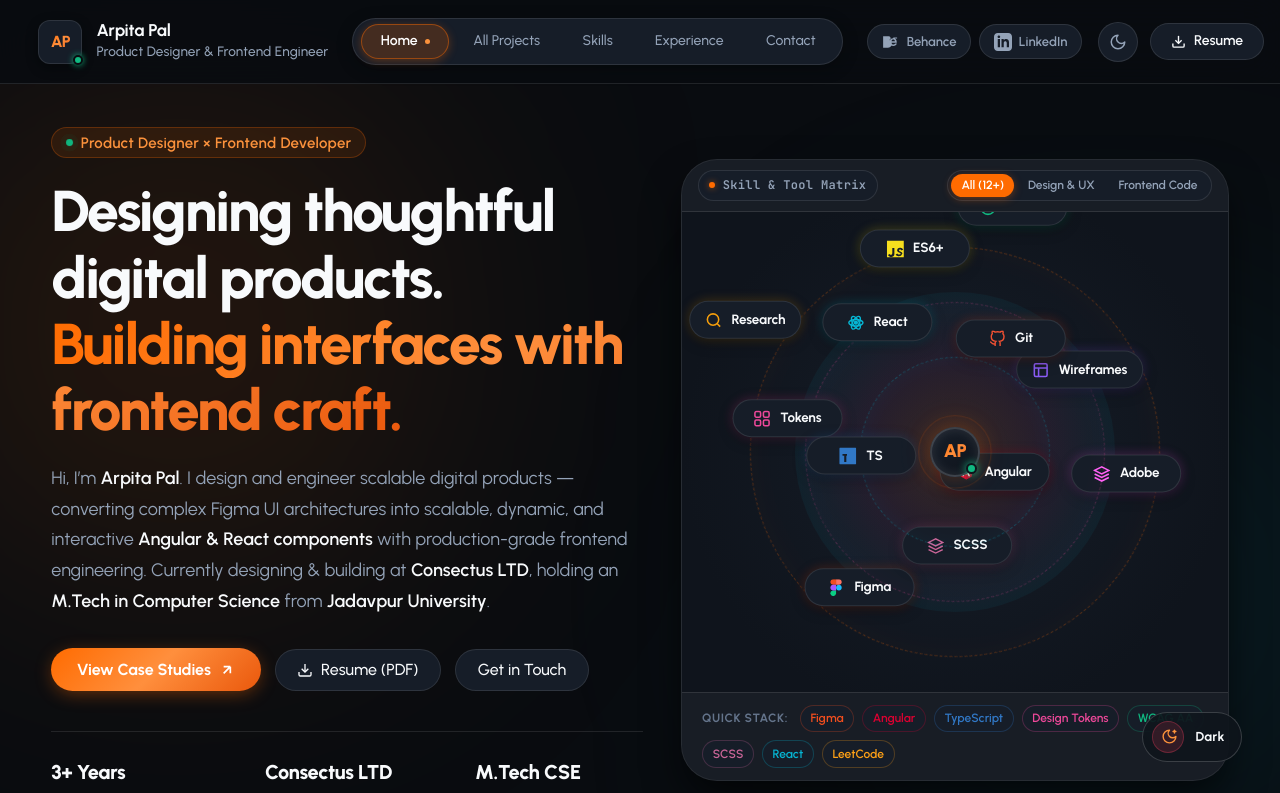
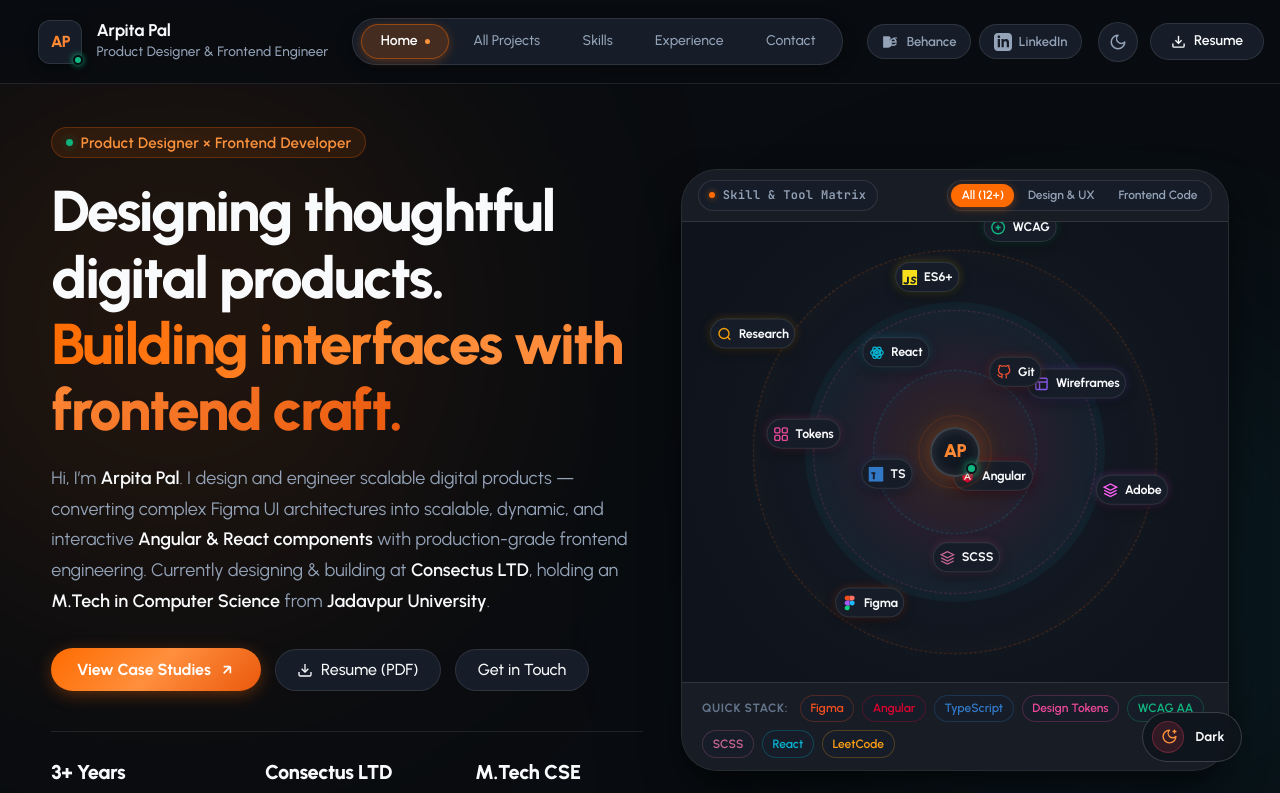
Before and after one commit to Arpitaa26/Arpita-Pal-Portfolio, an Angular app: page / in a window 1280 px wide. Shown: the top 793 px of the page. Built offline with nearby package versions, Linux system fonts and the light colour scheme.

Commit message:
fix(hero): refine pill badges to sleek proportional size, spread radii to 202/142/82 for beautiful zero-overlap celestial orbit

```diff
--- a/src/app/components/hero/hero.component.scss
+++ b/src/app/components/hero/hero.component.scss
@@ -234,8 +234,8 @@
 .orbit-canvas {
   position: relative;
   width: 100%;
-  height: 480px;
-  min-height: 480px;
+  height: 460px;
+  min-height: 460px;
   display: flex;
   align-items: center;
   justify-content: center;
@@ -258,21 +258,21 @@
     top: 50%;
     left: 50%;
     transform: translate(-50%, -50%);
-    width: 320px;
-    height: 320px;
+    width: 300px;
+    height: 300px;
     border-radius: 50%;
     background: radial-gradient(circle, rgba(255, 107, 0, 0.14) 0%, rgba(236, 72, 153, 0.08) 40%, rgba(6, 182, 212, 0.06) 70%, transparent 85%);
     pointer-events: none;
   }
 
   @media (max-width: 580px) {
-    height: 420px;
-    min-height: 420px;
+    height: 400px;
+    min-height: 400px;
   }
 
   @media (max-width: 440px) {
-    height: 380px;
-    min-height: 380px;
+    height: 360px;
+    min-height: 360px;
   }
 }
 
@@ -292,10 +292,10 @@
     opacity: 0.15;
   }
 
-  /* Round 3: Outer Ring - 410px diameter (205px radius, 55px radial clearance) */
+  /* Round 3: Outer Ring - 404px diameter (202px radius, 60px radial clearance) */
   &--outer {
-    width: 410px;
-    height: 410px;
+    width: 404px;
+    height: 404px;
     animation: spinOrbitClockwise 48s linear infinite;
     border-color: rgba(255, 107, 0, 0.28);
     box-shadow: inset 0 0 30px rgba(255, 107, 0, 0.03);
@@ -305,10 +305,10 @@
     }
   }
 
-  /* Round 2: Middle Ring - 300px diameter (150px radius, 55px radial clearance) */
+  /* Round 2: Middle Ring - 284px diameter (142px radius, 60px radial clearance) */
   &--middle {
-    width: 300px;
-    height: 300px;
+    width: 284px;
+    height: 284px;
     animation: spinOrbitClockwise 48s linear infinite;
     border-color: rgba(236, 72, 153, 0.28);
     box-shadow: inset 0 0 25px rgba(236, 72, 153, 0.03);
@@ -318,10 +318,10 @@
     }
   }
 
-  /* Round 1: Inner Ring - 190px diameter (95px radius, generous 71px clearance to hub) */
+  /* Round 1: Inner Ring - 164px diameter (82px radius, generous clearance to hub) */
   &--inner {
-    width: 190px;
-    height: 190px;
+    width: 164px;
+    height: 164px;
     animation: spinOrbitClockwise 48s linear infinite;
     border-color: rgba(6, 182, 212, 0.28);
     box-shadow: inset 0 0 20px rgba(6, 182, 212, 0.04);
@@ -352,33 +352,32 @@
   }
 
   .orbit-ring--outer & {
-    transform: rotate(var(--node-angle)) translate(205px) rotate(calc(-1 * var(--node-angle)));
+    transform: rotate(var(--node-angle)) translate(202px) rotate(calc(-1 * var(--node-angle)));
   }
 
   .orbit-ring--middle & {
-    transform: rotate(var(--node-angle)) translate(150px) rotate(calc(-1 * var(--node-angle)));
+    transform: rotate(var(--node-angle)) translate(142px) rotate(calc(-1 * var(--node-angle)));
   }
 
   .orbit-ring--inner & {
-    transform: rotate(var(--node-angle)) translate(95px) rotate(calc(-1 * var(--node-angle)));
+    transform: rotate(var(--node-angle)) translate(82px) rotate(calc(-1 * var(--node-angle)));
   }
 }
 
-/* Individual Skill Node Pill (Spacious Capsule, Wide Length, Text Centered Inside) */
+/* Individual Skill Node Pill (Refined, Sleek, Proportional Dimensions) */
 .skill-node-pill {
   position: absolute;
   transform: translate(-50%, -50%);
   display: inline-flex;
   align-items: center;
   justify-content: center;
-  gap: 0.6rem;
-  padding: 0.52rem 1.45rem;
-  min-width: 110px;
-  min-height: 38px;
+  gap: 0.45rem;
+  padding: 0.32rem 0.82rem;
+  min-height: 30px;
   background: var(--bg-surface-elevated);
-  border: 1.5px solid var(--border-subtle);
+  border: 1px solid var(--border-subtle);
   border-radius: var(--radius-full);
-  box-shadow: 0 4px 14px rgba(0, 0, 0, 0.35), 0 0 12px var(--skill-glow, transparent);
+  box-shadow: 0 4px 12px rgba(0, 0, 0, 0.38), 0 0 10px var(--skill-glow, transparent);
   cursor: pointer;
   white-space: nowrap;
   transition: border-color 0.2s, box-shadow 0.2s, background 0.2s;
@@ -402,13 +401,13 @@
 
     svg {
       display: block;
-      width: 17px;
-      height: 17px;
+      width: 15px;
+      height: 15px;
     }
   }
 
   .node-label {
-    font-size: 0.84rem;
+    font-size: 0.78rem;
     font-weight: 700;
     color: var(--text-primary);
     letter-spacing: -0.01em;
```
